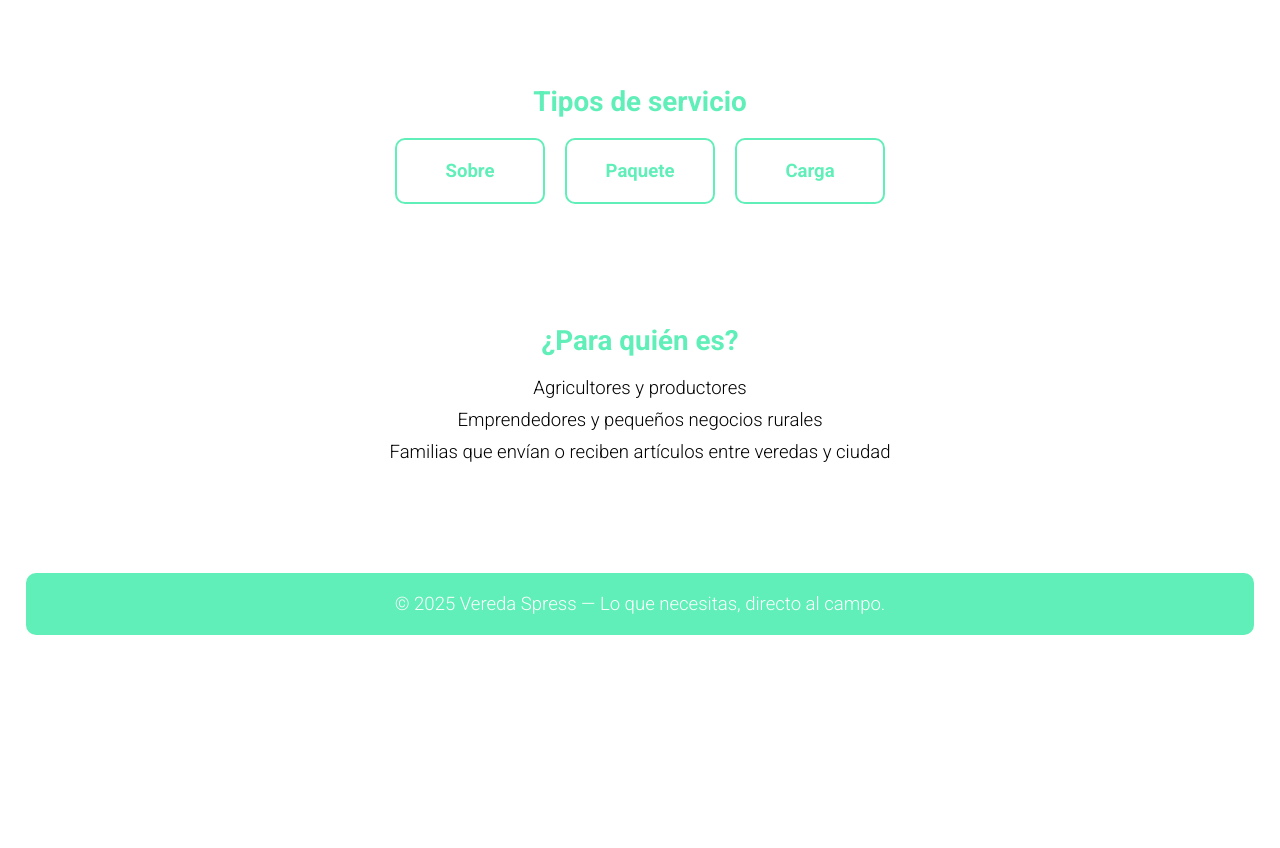
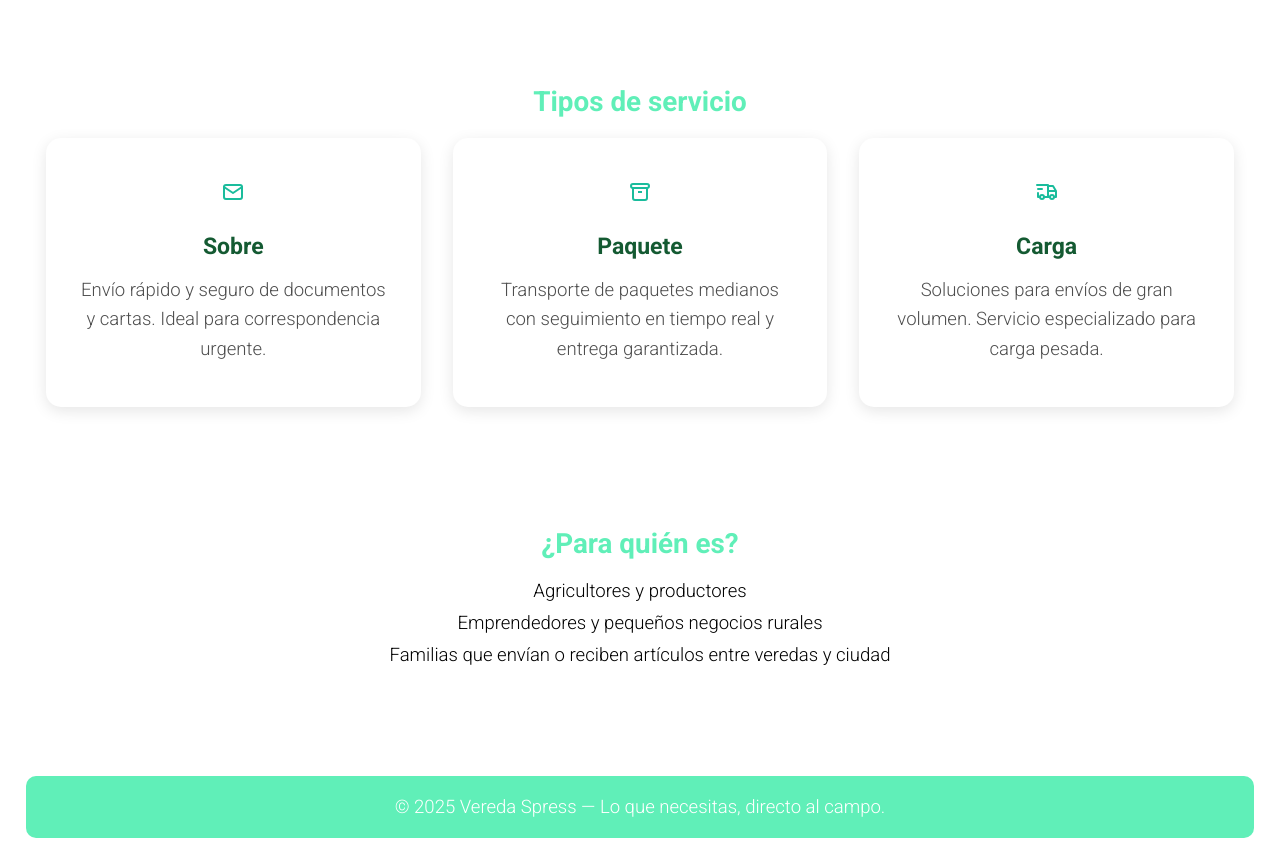
Before and after one commit to cristianbyte/vereda, a React (Vite) app: page / in a window 1280 px wide. Shown: the part 880-1728 px from the top of the page. Before the commit the page ends 1525 px from the top, so only its background shows below. Built offline with nearby package versions, Linux system fonts and the light colour scheme.

Commit message:
feat: Refactor Home component to use dynamic service cards and add icon components

```diff
--- /dev/null
+++ b/src/icons/tipos.jsx
@@ -0,0 +1,62 @@
+export function Carga() {
+  return (
+    <svg
+      xmlns="http://www.w3.org/2000/svg"
+      width="24"
+      height="24"
+      viewBox="0 0 24 24"
+      fill="none"
+      stroke="currentColor"
+      strokeWidth="2"
+      strokeLinecap="round"
+      strokeLinejoin="round"
+    >
+      <path stroke="none" d="M0 0h24v24H0z" fill="none" />
+      <path d="M7 17m-2 0a2 2 0 1 0 4 0a2 2 0 1 0 -4 0" />
+      <path d="M17 17m-2 0a2 2 0 1 0 4 0a2 2 0 1 0 -4 0" />
+      <path d="M5 17h-2v-4m-1 -8h11v12m-4 0h6m4 0h2v-6h-8m0 -5h5l3 5" />
+      <path d="M3 9l4 0" />
+    </svg>
+  );
+}
+
+export function Sobre() {
+  return (
+    <svg
+      xmlns="http://www.w3.org/2000/svg"
+      width="24"
+      height="24"
+      viewBox="0 0 24 24"
+      fill="none"
+      stroke="currentColor"
+      strokeWidth="2"
+      strokeLinecap="round"
+      strokeLinejoin="round"
+    >
+      <path stroke="none" d="M0 0h24v24H0z" fill="none" />
+      <path d="M3 7a2 2 0 0 1 2 -2h14a2 2 0 0 1 2 2v10a2 2 0 0 1 -2 2h-14a2 2 0 0 1 -2 -2v-10z" />
+      <path d="M3 7l9 6l9 -6" />
+    </svg>
+  );
+}
+
+export function Paquete() {
+  return (
+    <svg
+      xmlns="http://www.w3.org/2000/svg"
+      width="24"
+      height="24"
+      viewBox="0 0 24 24"
+      fill="none"
+      stroke="currentColor"
+      strokeWidth="2"
+      strokeWinecap="round"
+      strokeWinejoin="round"
+    >
+      <path stroke="none" d="M0 0h24v24H0z" fill="none" />
+      <path d="M3 4m0 2a2 2 0 0 1 2 -2h14a2 2 0 0 1 2 2v0a2 2 0 0 1 -2 2h-14a2 2 0 0 1 -2 -2z" />
+      <path d="M5 8v10a2 2 0 0 0 2 2h10a2 2 0 0 0 2 -2v-10" />
+      <path d="M10 12l4 0" />
+    </svg>
+  );
+}
--- a/src/pages/Home.jsx
+++ b/src/pages/Home.jsx
@@ -2,12 +2,34 @@ import { useState } from "react";
 import Header from "../components/Header";
 import Footer from "../components/Footer";
 import ModalAuth from "../components/ModalAuth";
+import { Carga, Paquete, Sobre } from "../icons/tipos.jsx";
 import concepto from "/concept-mujer-entrega-canasta.png";
 import "../styles/home.css";
 
 export default function Home() {
   const [modalOpen, setModalOpen] = useState(false);
   const [initialMode, setInitialMode] = useState("login");
+
+  const servicios = [
+    {
+      Icon: Sobre,
+      title: "Sobre",
+      description:
+        "Envío rápido y seguro de documentos y cartas. Ideal para correspondencia urgente.",
+    },
+    {
+      Icon: Paquete,
+      title: "Paquete",
+      description:
+        "Transporte de paquetes medianos con seguimiento en tiempo real y entrega garantizada.",
+    },
+    {
+      Icon: Carga,
+      title: "Carga",
+      description:
+        "Soluciones para envíos de gran volumen. Servicio especializado para carga pesada.",
+    },
+  ];
 
   return (
     <div className="home">
@@ -62,9 +84,15 @@ export default function Home() {
       <section className="section">
         <h2>Tipos de servicio</h2>
         <div className="cards">
-          <div className="card">Sobre</div>
-          <div className="card">Paquete</div>
-          <div className="card">Carga</div>
+          {servicios.map((service, index) => (
+            <div key={index} className="card">
+              <div className="card-icon">
+                <service.Icon />
+              </div>
+              <h3 className="card-title">{service.title}</h3>
+              <p className="card-description">{service.description}</p>
+            </div>
+          ))}
         </div>
       </section>
 
--- a/src/styles/home.css
+++ b/src/styles/home.css
@@ -96,19 +96,76 @@
 }
 
 .cards {
-  display: flex;
-  justify-content: center;
-  gap: 20px;
+  display: grid;
+  grid-template-columns: repeat(auto-fit, minmax(280px, 1fr));
+  gap: 2rem;
+  padding: 0 1rem;
 }
 
 .card {
-  padding: 20px;
-  border: 2px solid var(--green);
-  border-radius: 10px;
-  width: 150px;
-  background: white;
+  background: var(--white);
+  border-radius: 15px;
+  padding: 2.5rem 2rem;
+  box-shadow: 0 4px 15px rgba(0, 0, 0, 0.1);
+  transition: all 0.3s ease;
+  display: flex;
+  flex-direction: column;
+  align-items: center;
+  text-align: center;
+  border: 2px solid transparent;
+}
+
+.card:hover {
+  transform: translateY(-10px);
+  box-shadow: 0 8px 25px rgba(96, 239, 184, 0.3);
+  border-color: var(--green);
+}
+
+.card-icon {
+  color: var(--greenBack2);
+  margin-bottom: 1.5rem;
+  transition: transform 0.3s ease;
+}
+
+.card:hover .card-icon {
+  transform: scale(1.1);
+}
+
+.card-title {
+  font-size: var(--fontSizeMedium);
   font-weight: bold;
-  color: var(--green);
+  color: var(--greenBack);
+  margin-bottom: 1rem;
+}
+
+.card-description {
+  font-size: var(--fontSizeSmall);
+  color: var(--text);
+  line-height: 1.6;
+}
+
+@media (max-width: 800px) {
+  .section {
+    padding: 3rem 1rem;
+  }
+
+  .section h2 {
+    margin-bottom: 2rem;
+  }
+
+  .cards {
+    gap: 1.5rem;
+  }
+
+  .card {
+    padding: 2rem 1.5rem;
+  }
+}
+
+@media (max-width: 500px) {
+  .cards {
+    grid-template-columns: 1fr;
+  }
 }
 
 @media (max-width: 768px) {
```
